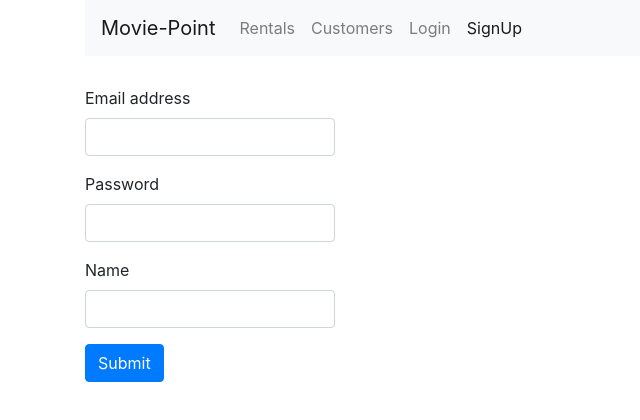
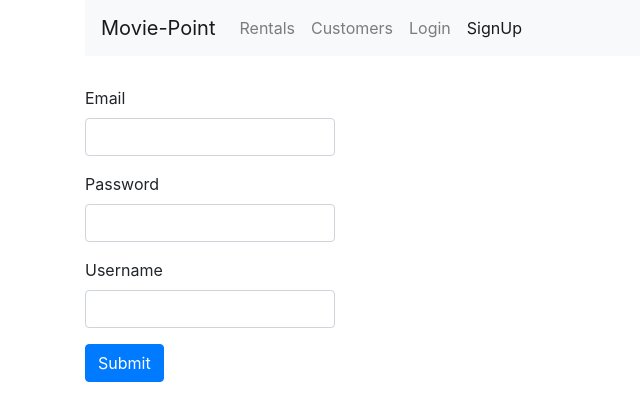
Before and after one commit to gowthamBhat/MoviePoint-React, a React (Create React App) app: page /signup in a window 1280 px wide. Shown: the top 420 px of the page, without its empty margins (0-640 px from the left). Built offline with nearby package versions, Linux system fonts and the light colour scheme.

Commit message:
Signup and Login

```diff
--- /dev/null
+++ b/src/Services/authService.js
@@ -0,0 +1,8 @@
+import http from '../Services/http';
+const endPoint = 'http://localhost:8000/api/auth/';
+
+export function logging(email, password) {
+    return http.post(endPoint, {
+        email, password
+    })
+}
--- a/src/Services/movieService.js
+++ b/src/Services/movieService.js
@@ -5,8 +5,6 @@ export function getMovies() {
 }
 export async function getMovie(id) {
     const { data } = await http.get(`${endPoint}/${id}`);
-    console.log(data);
-
     return data;
     //data.find(m => m._id === id);
 }
--- /dev/null
+++ b/src/Services/userService.js
@@ -0,0 +1,10 @@
+import http from '../Services/http';
+const endPoint = 'http://localhost:8000/api/users';
+
+export function register(user) {
+    return http.post(endPoint, {
+        name: user.name,
+        email: user.email,
+        password: user.password
+    })
+}
--- a/src/components/LoginForm.jsx
+++ b/src/components/LoginForm.jsx
@@ -1,16 +1,16 @@
 
 import React, { Component } from 'react'
 import Joi from 'joi-browser';
-
+import { logging } from './../Services/authService';
 
 class LoginForm extends Component {
 
     state = {
-        account: { username: "", password: "" },
+        account: { email: "", password: "" },
         error: {}
     }
     schema = {
-        username: Joi.string().required().label('Username'),
+        email: Joi.string().required().label('Email'),
 
         password: Joi.string().required().label('Password')
     };
@@ -30,29 +30,34 @@ class LoginForm extends Component {
 
         // const { account } = this.state;
         // const error = {};
-        // if (account.username.trim() === '')
-        //     error.username = "User name required";
+        // if (account.email.trim() === '')
+        //     error.email = "User name required";
         // if (account.password.trim() === '')
         //     error.password = "Password required";
         // return Object.keys(error).length === 0 ? null : error;
         //Object.keys returns the array of all the keys in the object
     }
-    handleSubmit = e => {
+    handleSubmit = async (e) => {
         e.preventDefault();
-
+        const { email, password } = this.state.account
         const error = this.validate();
 
 
         this.setState({ error: error || {} });
         if (error)
             return;
+        try {
+            await logging(email, password);
 
-        console.log('submitted');
+        } catch (error) {
+            console.log(error);
+        }
+
     }
     handleInput = e => {
 
         const account = { ...this.state.account }
-        account[e.currentTarget.name] = e.currentTarget.value; //state will be set for both username and password whenever user types
+        account[e.currentTarget.name] = e.currentTarget.value; //state will be set for both email and password whenever user types
         this.setState({ account })
 
     }
@@ -62,9 +67,9 @@ class LoginForm extends Component {
             <React.Fragment>
                 <form onSubmit={this.handleSubmit} autoComplete="off">
                     <div className="form-group">
-                        <label htmlFor="username">Username</label>
-                        <input type="text" name="username" onChange={this.handleInput} value={account.username} className="form-control" style={{ "width": "250px" }} id="username" aria-describedby="emailHelp" placeholder="Enter Username" />
-                        {error.username && <div className="alert alert-danger" role="alert" style={{ "width": "250px" }}>{error.username}</div>}
+                        <label htmlFor="email">Email</label>
+                        <input type="email" name="email" onChange={this.handleInput} value={account.email} className="form-control" style={{ "width": "250px" }} id="email" aria-describedby="emailHelp" placeholder="Enter email" />
+                        {error.email && <div className="alert alert-danger" role="alert" style={{ "width": "250px" }}>{error.email}</div>}
                     </div>
                     <div className="form-group ">
                         <label htmlFor="password">Password</label>
--- a/src/components/SignUpForm.jsx
+++ b/src/components/SignUpForm.jsx
@@ -1,18 +1,17 @@
 import React, { Component } from 'react';
 import Joi from 'joi-browser';
-
-
+import { register } from './../Services/userService';
 
 class SignUpForm extends Component {
 
     state = {
-        account: { email: "", password: "", username: "" },
+        account: { email: "", password: "", name: "" },
         errors: {}
     };
 
     schema = {
         email: Joi.string().required().label('Email'),
-        username: Joi.string().required().label('Username'),
+        name: Joi.string().required().label('Username'),
         password: Joi.string().required().label('Password')
     }
 
@@ -31,18 +30,27 @@ class SignUpForm extends Component {
     handleInput = e => {
 
         const account = { ...this.state.account }
-        account[e.currentTarget.name] = e.currentTarget.value; //state will be set for both username and password whenever user types
+        account[e.currentTarget.name] = e.currentTarget.value; //state will be set for both name and password whenever user types
         this.setState({ account })
 
     }
-    handleSUbmit = (e) => {
+    handleSUbmit = async (e) => {
         e.preventDefault();
         const result = this.validate();
         this.setState({ errors: result || {} });
         if (result)
             return;
+        try {
 
-        console.log('Signup submitted');
+            await register(this.state.account);
+        } catch (e) {
+
+            if (e.response && e.response.status === 400) {
+                const errors = { ...this.state.errors }
+                errors.email = "Account Already Exists";
+                this.setState({ errors })
+            }
+        }
 
     }
 
@@ -52,7 +60,7 @@ class SignUpForm extends Component {
             <div>
                 <form onSubmit={this.handleSUbmit} autoComplete="off">
                     <div className="mb-3">
-                        <label htmlFor="exampleInputEmail1" className="form-label">Email address</label>
+                        <label htmlFor="exampleInputEmail1" className="form-label">Email</label>
                         <input type="email" name="email" onChange={this.handleInput} value={account.email} className="form-control" id="exampleInputEmail1" style={{ "width": "250px" }} aria-describedby="emailHelp" />
                         {this.state.errors.email && <div className="alert alert-danger" role="alert" style={{ "width": "250px" }}>{errors.email}</div>}
                     </div>
@@ -62,9 +70,9 @@ class SignUpForm extends Component {
                         {this.state.errors.password && <div className="alert alert-danger" role="alert" style={{ "width": "250px" }}>{errors.password}</div>}
                     </div>
                     <div className="mb-3">
-                        <label htmlFor="exampleInputName" className="form-label">Name</label>
-                        <input type="text" name="username" onChange={this.handleInput} value={account.username} className="form-control" id="exampleInputName" style={{ "width": "250px" }} aria-describedby="emailHelp" />
-                        {this.state.errors.username && <div className="alert alert-danger" role="alert" style={{ "width": "250px" }}>{errors.username}</div>}
+                        <label htmlFor="exampleInputName" className="form-label">Username</label>
+                        <input type="text" name="name" onChange={this.handleInput} value={account.name} className="form-control" id="exampleInputName" style={{ "width": "250px" }} aria-describedby="emailHelp" />
+                        {this.state.errors.name && <div className="alert alert-danger" role="alert" style={{ "width": "250px" }}>{errors.name}</div>}
                     </div>
                     <button type="submit" className="btn btn-primary">Submit</button>
                 </form>
```
